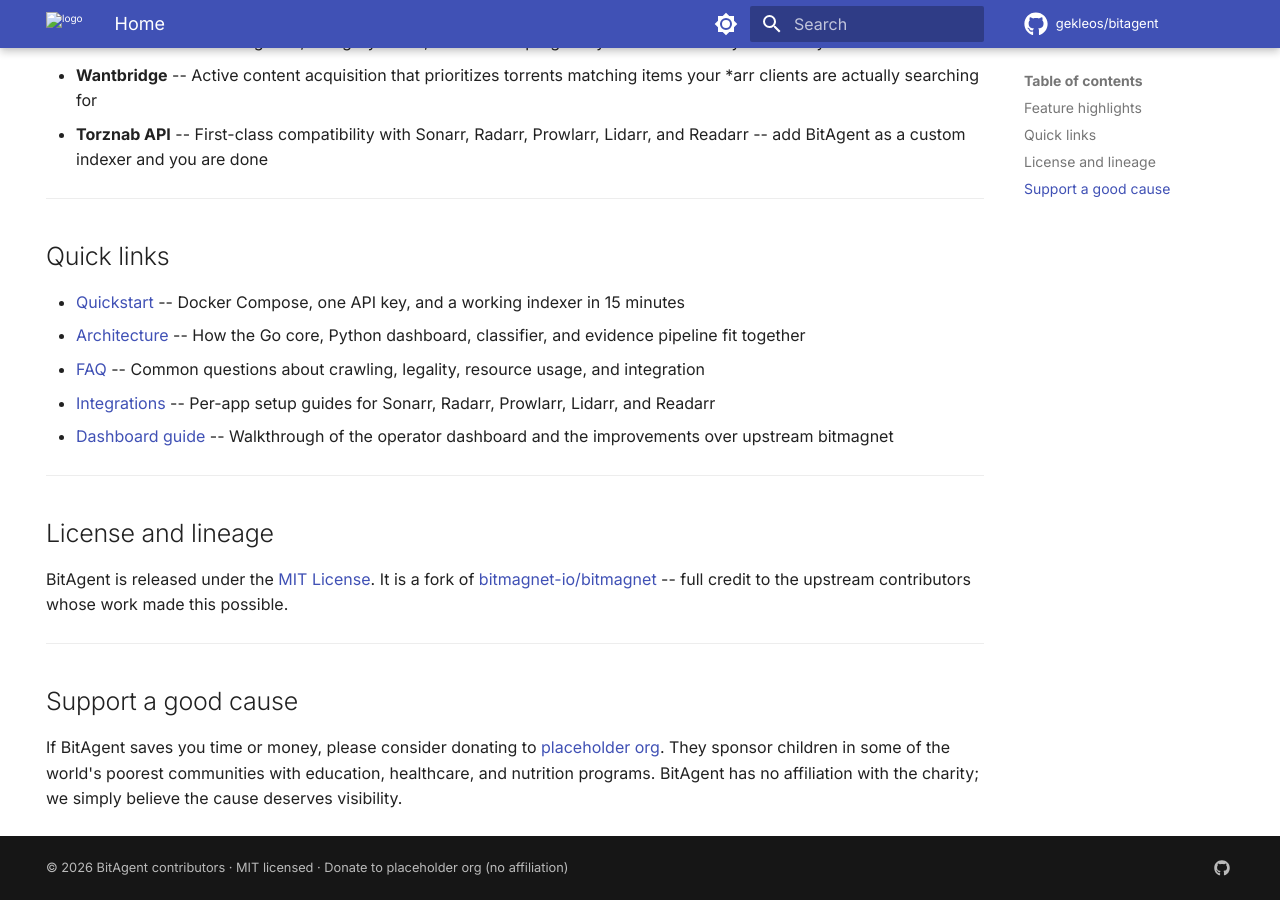
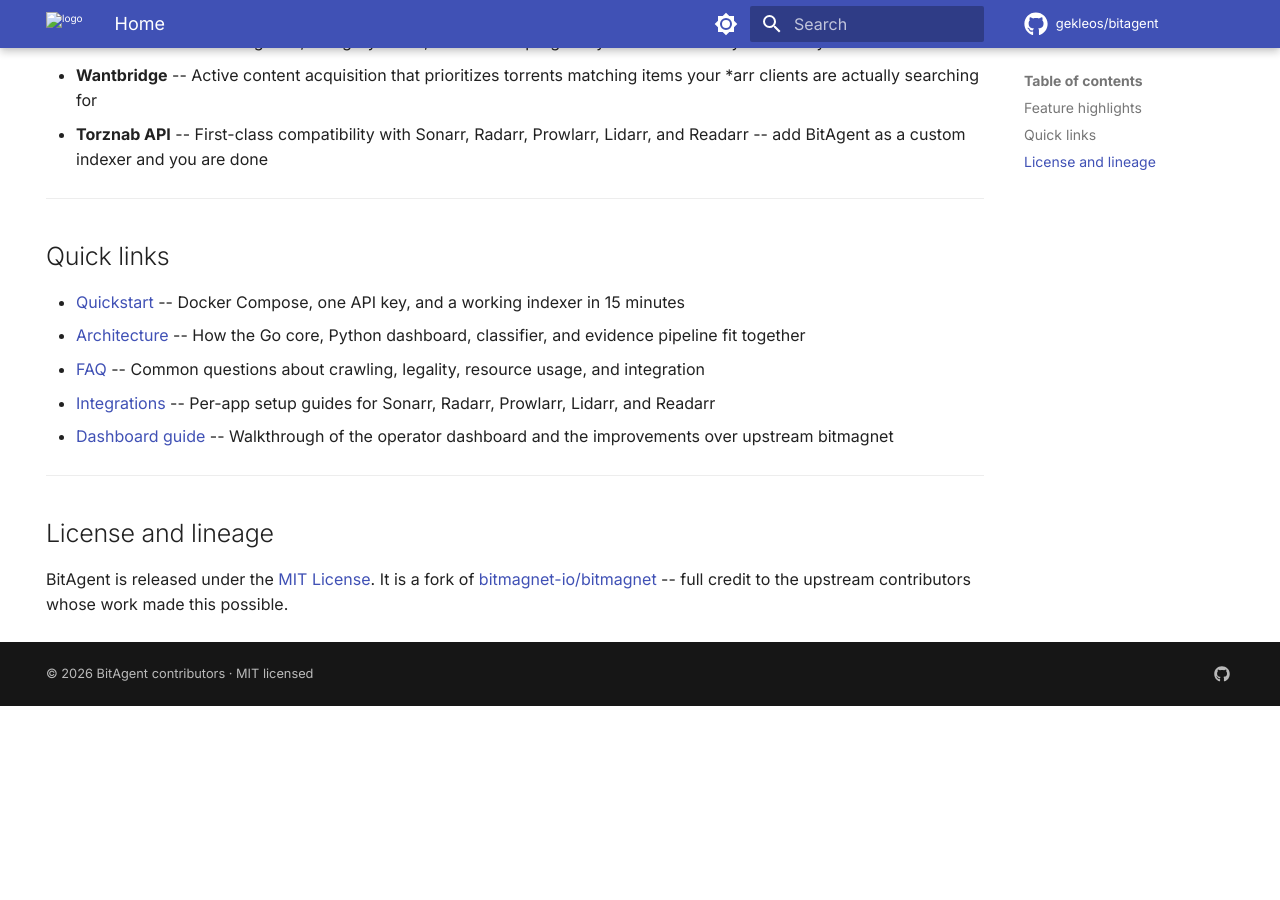
Before and after one commit to gekleos/bitagent, an MkDocs documentation site: the page built from docs/index.md, in a window 1280 px wide and 900 px high, scrolled down 754 px. Built offline with MkDocs 1.6.1 and Material for MkDocs 9.7.7, drawn with Linux system fonts in a browser that asks for light colours; comment, search, counter and statistics services are not loaded; after the commit the page ends 1460 px from its top, so only the background shows below that.

Commit message:
docs: cleanup
Drop donate-banner-snippets.md, strip the "Support a good cause"
section from index.md, clean up mkdocs.yml copyright and nav entry,
and remove the donate banner mention from ui-guide.md.

Co-Authored-By: Claude Sonnet 4.6 <noreply@anthropic.com>

```diff
--- a/docs/index.md
+++ b/docs/index.md
@@ -74,13 +74,3 @@ BitAgent is released under the
 It is a fork of
 [bitmagnet-io/bitmagnet](https://github.com/bitmagnet-io/bitmagnet) --
 full credit to the upstream contributors whose work made this possible.
-
----
-
-## Support a good cause
-
-If BitAgent saves you time or money, please consider donating to
-[placeholder org](https://www.children.org/). They sponsor
-children in some of the world's poorest communities with education,
-healthcare, and nutrition programs. BitAgent has no affiliation with
-the charity; we simply believe the cause deserves visibility.
--- a/mkdocs.yml
+++ b/mkdocs.yml
@@ -109,7 +109,6 @@ nav:
       - Changelog: project/changelog.md
       - Improvements vs upstream: project/improvements.md
       - Legal disclaimer: legal/disclaimer.md
-      - Donate (placeholder org): project/donate-banner-snippets.md
 
 extra:
   social:
@@ -117,7 +116,4 @@ extra:
       link: https://github.com/gekleos/bitagent
   generator: false
 
-copyright: |
-  &copy; 2026 BitAgent contributors &middot; MIT licensed &middot;
-  Donate to <a href="https://www.children.org/" target="_blank" rel="noopener noreferrer">placeholder org</a>
-  (no affiliation)
+copyright: "&copy; 2026 BitAgent contributors &middot; MIT licensed"
```
Also changed, not shown: docs/project/donate-banner-snippets.md (deleted, +0 -37 lines), docs/ui-guide.md (+1 -1 lines).
